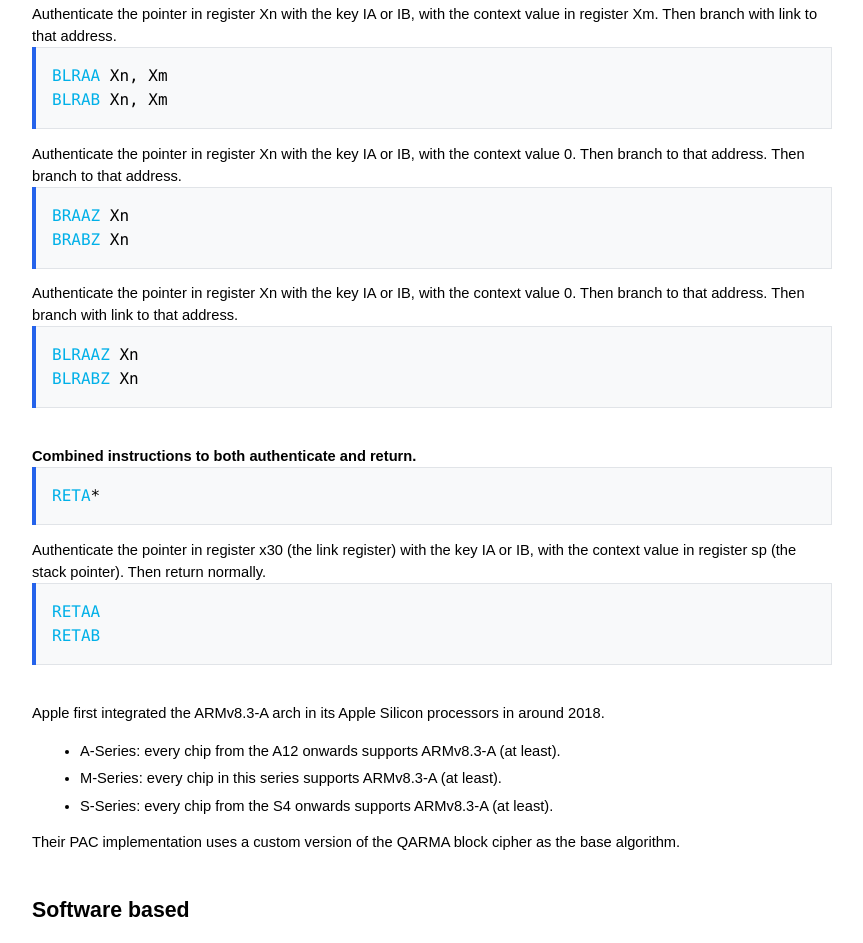
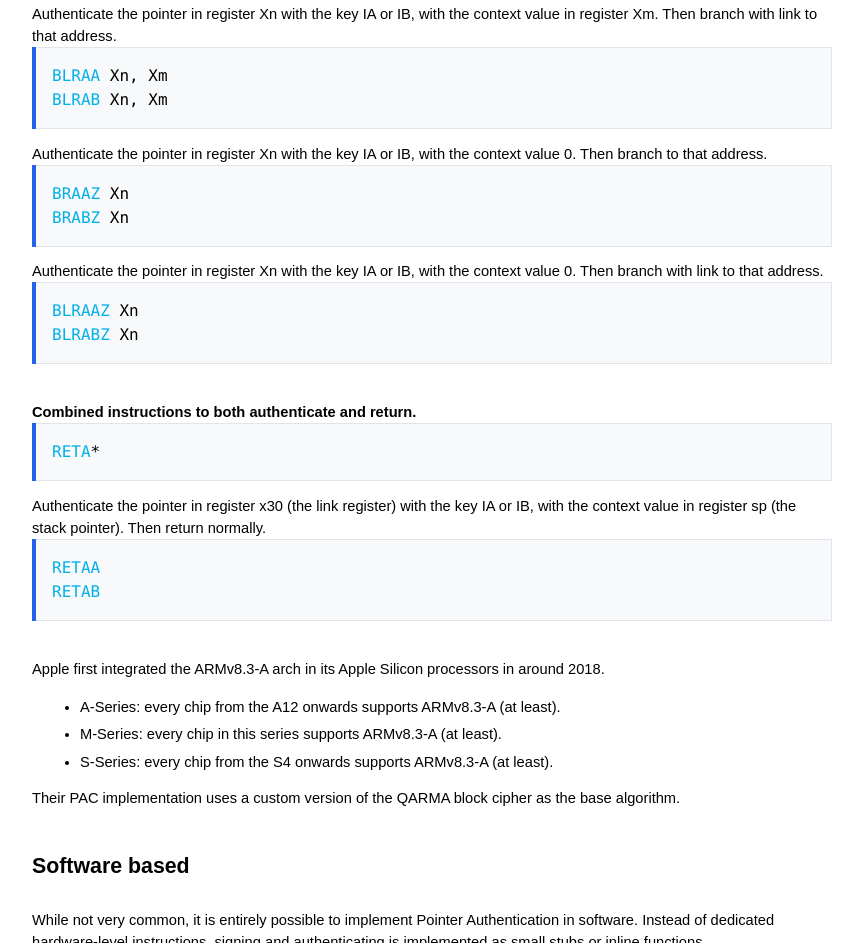
Before and after one commit to IdanRosenzweig/pointer_authentication_page, a plain HTML site: page Pointerauthentication.html in a window 1280 px wide. Shown: the part 6843-7786 px from the top of the page, without its empty margins (208-1071 px from the left). Drawn offline with Linux system fonts and the light colour scheme.

Commit message:
Fix typo

```diff
--- a/Pointerauthentication.html
+++ b/Pointerauthentication.html
@@ -433,7 +433,7 @@
     </table>
 
     <p>Authenticate the pointer in register Xn with the key IA or IB, with the context value
-            0. Then branch to that address. Then branch to that address.</p>
+            0. Then branch to that address.</p>
     <table>
         <tr>
             <td class="c14">
@@ -444,7 +444,7 @@
     </table>
 
     <p>Authenticate the pointer in register Xn with the key IA or IB, with the context value
-            0. Then branch to that address. Then branch with link to that address.</p>
+            0. Then branch with link to that address.</p>
     <table>
         <tr>
             <td class="c14">
```
